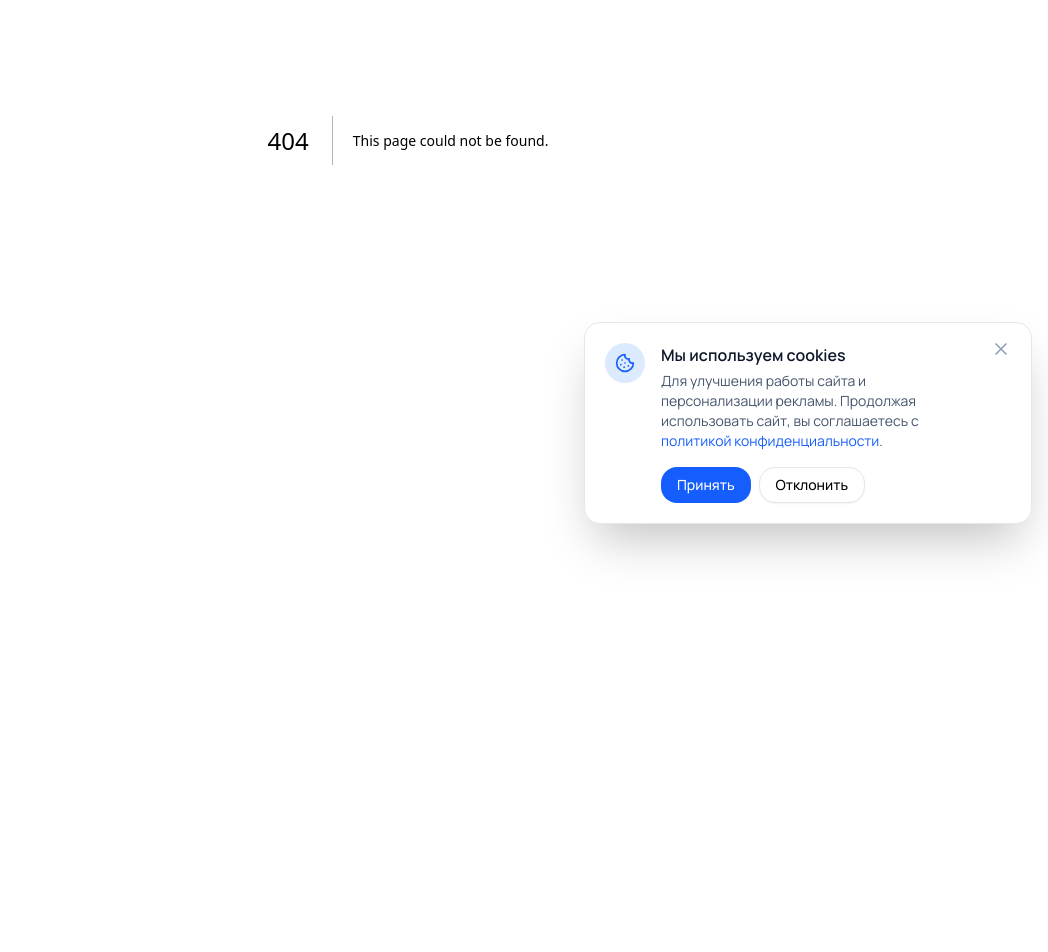
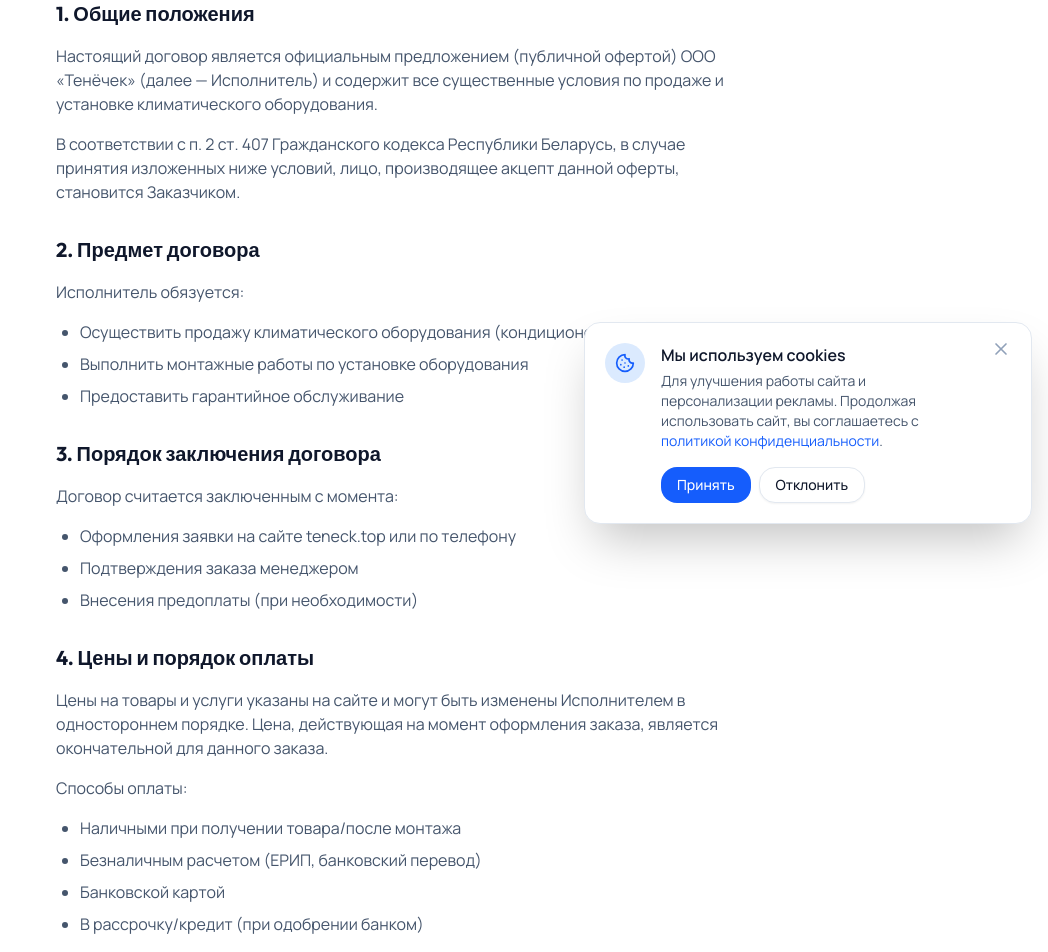
Before and after one commit to skufig/v0-tenechek-by-analysis, a Next.js app: page /terms in a window 1280 px wide. Before the commit this address had no page. Shown: the part 260-1212 px from the top of the page, without its empty margins (232-1280 px from the left). Before the commit the page ends 800 px from the top, so only its background shows below. Built offline with nearby package versions, Linux system fonts and the light colour scheme.

Commit message:
fix: update footer links and create /terms page\n\nFix footer links to /privacy and /terms; add /terms page and update sitemap

```diff
--- a/app/sitemap.ts
+++ b/app/sitemap.ts
@@ -16,5 +16,11 @@ export default function sitemap(): MetadataRoute.Sitemap {
       changeFrequency: 'monthly',
       priority: 0.3,
     },
+    {
+      url: `${baseUrl}/terms`,
+      lastModified: new Date(),
+      changeFrequency: 'monthly',
+      priority: 0.3,
+    },
   ]
 }
--- /dev/null
+++ b/app/terms/page.tsx
@@ -0,0 +1,151 @@
+import { Header } from "@/components/header"
+import { Footer } from "@/components/footer"
+
+export default function TermsPage() {
+  return (
+    <main className="min-h-screen bg-white">
+      <Header />
+      <div className="pt-24 sm:pt-32 pb-12 sm:pb-20">
+        <div className="mx-auto max-w-3xl px-4 sm:px-6 lg:px-8">
+          <h1 className="font-display text-2xl xs:text-3xl md:text-4xl font-bold text-slate-900 mb-6 sm:mb-8">
+            Договор публичной оферты
+          </h1>
+
+          <div className="prose prose-slate max-w-none prose-sm sm:prose-base">
+            <p className="text-base sm:text-lg text-slate-600 mb-4 sm:mb-6">
+              Дата вступления в силу: 1 января 2025 года
+            </p>
+
+            <h2 className="font-display text-lg sm:text-xl font-bold text-slate-900 mt-6 sm:mt-8 mb-3 sm:mb-4">
+              1. Общие положения
+            </h2>
+            <p className="text-slate-600 mb-4">
+              Настоящий договор является официальным предложением (публичной офертой)
+              ООО «Тенёчек» (далее — Исполнитель) и содержит все существенные условия
+              по продаже и установке климатического оборудования.
+            </p>
+            <p className="text-slate-600 mb-4">
+              В соответствии с п. 2 ст. 407 Гражданского кодекса Республики Беларусь,
+              в случае принятия изложенных ниже условий, лицо, производящее акцепт
+              данной оферты, становится Заказчиком.
+            </p>
+
+            <h2 className="font-display text-lg sm:text-xl font-bold text-slate-900 mt-6 sm:mt-8 mb-3 sm:mb-4">
+              2. Предмет договора
+            </h2>
+            <p className="text-slate-600 mb-4">
+              Исполнитель обязуется:
+            </p>
+            <ul className="list-disc pl-6 text-slate-600 mb-4 space-y-2">
+              <li>Осуществить продажу климатического оборудования (кондиционеры, сплит-системы)</li>
+              <li>Выполнить монтажные работы по установке оборудования</li>
+              <li>Предоставить гарантийное обслуживание</li>
+            </ul>
+
+            <h2 className="font-display text-lg sm:text-xl font-bold text-slate-900 mt-6 sm:mt-8 mb-3 sm:mb-4">
+              3. Порядок заключения договора
+            </h2>
+            <p className="text-slate-600 mb-4">
+              Договор считается заключенным с момента:
+            </p>
+            <ul className="list-disc pl-6 text-slate-600 mb-4 space-y-2">
+              <li>Оформления заявки на сайте teneck.top или по телефону</li>
+              <li>Подтверждения заказа менеджером</li>
+              <li>Внесения предоплаты (при необходимости)</li>
+            </ul>
+
+            <h2 className="font-display text-lg sm:text-xl font-bold text-slate-900 mt-6 sm:mt-8 mb-3 sm:mb-4">
+              4. Цены и порядок оплаты
+            </h2>
+            <p className="text-slate-600 mb-4">
+              Цены на товары и услуги указаны на сайте и могут быть изменены Исполнителем
+              в одностороннем порядке. Цена, действующая на момент оформления заказа,
+              является окончательной для данного заказа.
+            </p>
+            <p className="text-slate-600 mb-4">
+              Способы оплаты:
+            </p>
+            <ul className="list-disc pl-6 text-slate-600 mb-4 space-y-2">
+              <li>Наличными при получении товара/после монтажа</li>
+              <li>Безналичным расчетом (ЕРИП, банковский перевод)</li>
+              <li>Банковской картой</li>
+              <li>В рассрочку/кредит (при одобрении банком)</li>
+            </ul>
+
+            <h2 className="font-display text-lg sm:text-xl font-bold text-slate-900 mt-6 sm:mt-8 mb-3 sm:mb-4">
+              5. Доставка и монтаж
+            </h2>
+            <p className="text-slate-600 mb-4">
+              Сроки доставки и монтажа согласовываются индивидуально и зависят от
+              наличия товара на складе и загруженности монтажных бригад.
+              Стандартный срок — 1-5 рабочих дней.
+            </p>
+            <p className="text-slate-600 mb-4">
+              Монтаж выполняется квалифицированными специалистами с соблюдением
+              всех технических норм и требований производителя оборудования.
+            </p>
+
+            <h2 className="font-display text-lg sm:text-xl font-bold text-slate-900 mt-6 sm:mt-8 mb-3 sm:mb-4">
+              6. Гарантийные обязательства
+            </h2>
+            <ul className="list-disc pl-6 text-slate-600 mb-4 space-y-2">
+              <li>Гарантия на оборудование — согласно условиям производителя (от 2 до 5 лет)</li>
+              <li>Гарантия на монтажные работы — 2 года</li>
+              <li>Бесплатный выезд специалиста при гарантийном случае</li>
+            </ul>
+
+            <h2 className="font-display text-lg sm:text-xl font-bold text-slate-900 mt-6 sm:mt-8 mb-3 sm:mb-4">
+              7. Возврат и обмен
+            </h2>
+            <p className="text-slate-600 mb-4">
+              Возврат товара надлежащего качества возможен в течение 14 дней с момента
+              покупки при сохранении товарного вида, упаковки и документов.
+              Установленное оборудование возврату не подлежит.
+            </p>
+            <p className="text-slate-600 mb-4">
+              Возврат товара ненадлежащего качества осуществляется в соответствии с
+              Законом Республики Беларусь «О защите прав потребителей».
+            </p>
+
+            <h2 className="font-display text-lg sm:text-xl font-bold text-slate-900 mt-6 sm:mt-8 mb-3 sm:mb-4">
+              8. Ответственность сторон
+            </h2>
+            <p className="text-slate-600 mb-4">
+              Стороны несут ответственность за неисполнение или ненадлежащее исполнение
+              своих обязательств в соответствии с законодательством Республики Беларусь.
+            </p>
+
+            <h2 className="font-display text-lg sm:text-xl font-bold text-slate-900 mt-6 sm:mt-8 mb-3 sm:mb-4">
+              9. Форс-мажор
+            </h2>
+            <p className="text-slate-600 mb-4">
+              Стороны освобождаются от ответственности за частичное или полное неисполнение
+              обязательств, если оно явилось следствием обстоятельств непреодолимой силы.
+            </p>
+
+            <h2 className="font-display text-lg sm:text-xl font-bold text-slate-900 mt-6 sm:mt-8 mb-3 sm:mb-4">
+              10. Реквизиты Исполнителя
+            </h2>
+            <div className="text-slate-600 mb-4 space-y-1">
+              <p><strong>ООО «Тенёчек»</strong></p>
+              <p>УНП: 193675961</p>
+              <p>Юридический адрес: г. Минск, ул. Ивановская, 43А, каб. 101</p>
+              <p>Телефон: +375 (29) 398-97-77</p>
+              <p>Email: vtenechke@gmail.com</p>
+            </div>
+
+            <h2 className="font-display text-lg sm:text-xl font-bold text-slate-900 mt-6 sm:mt-8 mb-3 sm:mb-4">
+              11. Заключительные положения
+            </h2>
+            <p className="text-slate-600 mb-4">
+              Исполнитель оставляет за собой право вносить изменения в настоящий договор.
+              Изменения вступают в силу с момента их публикации на сайте.
+              Актуальная версия договора всегда доступна на данной странице.
+            </p>
+          </div>
+        </div>
+      </div>
+      <Footer />
+    </main>
+  )
+}
--- a/components/footer.tsx
+++ b/components/footer.tsx
@@ -102,10 +102,10 @@ export function Footer() {
                 </p>
               </div>
               <div className="mt-3 sm:mt-4 space-y-1">
-                <Link href="#" className="block text-[10px] sm:text-xs text-slate-500 hover:text-blue-600">
+                <Link href="/privacy" className="block text-[10px] sm:text-xs text-slate-500 hover:text-blue-600">
                   Политика конфиденциальности
                 </Link>
-                <Link href="#" className="block text-[10px] sm:text-xs text-slate-500 hover:text-blue-600">
+                <Link href="/terms" className="block text-[10px] sm:text-xs text-slate-500 hover:text-blue-600">
                   Договор публичной оферты
                 </Link>
               </div>
```
